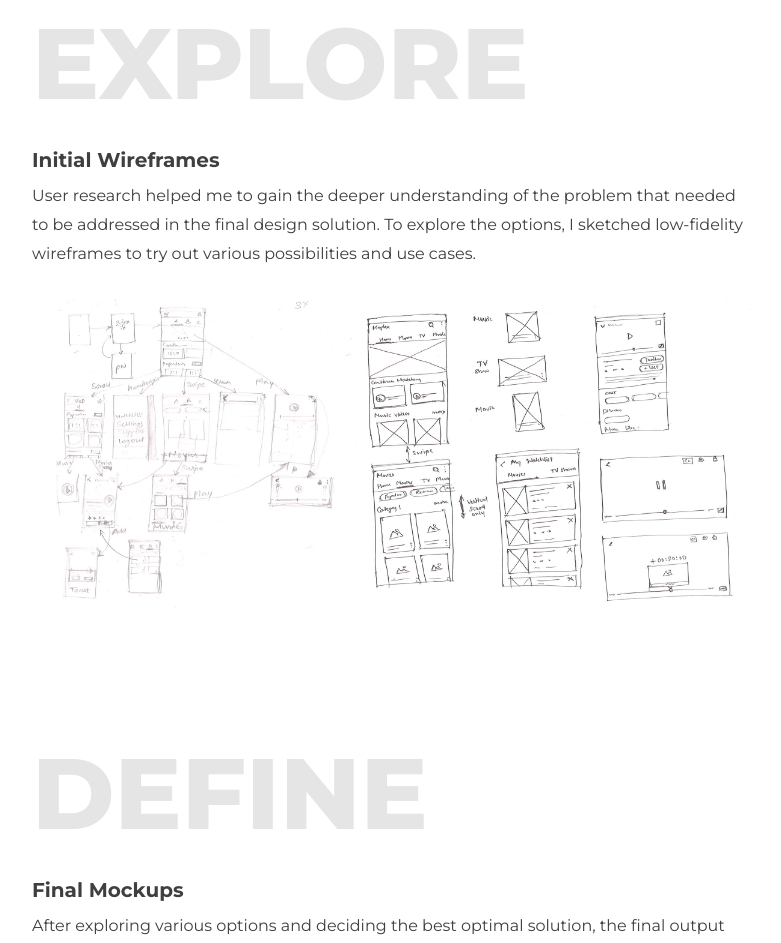
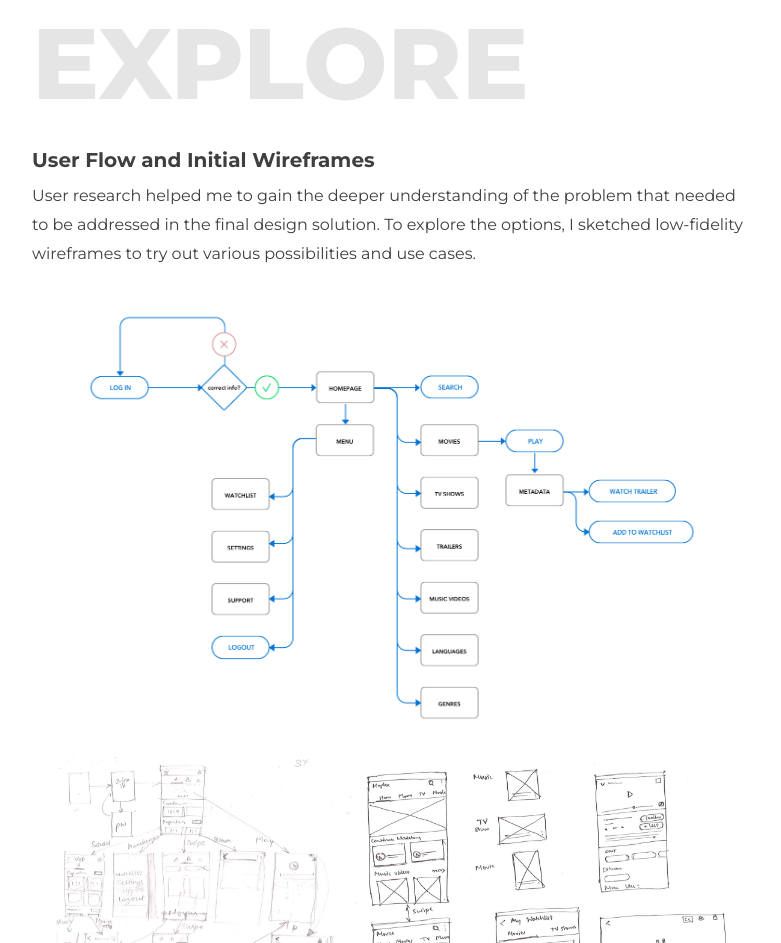
Before and after one commit to akshayy007/portfolio, a plain HTML site: page project1.html in a window 1280 px wide. Shown: the part 2862-3805 px from the top of the page, without its empty margins (248-1029 px from the left). Drawn offline with nearby package versions, Linux system fonts and the light colour scheme; some packages are replaced by stand-ins of ours; a script that the page names is missing.

Commit message:
case study update

```diff
--- a/project1.html
+++ b/project1.html
@@ -290,12 +290,22 @@
             <h5>EXPLORE</h5>
           </div>
            <div>
-            <h3>Initial Wireframes</h3>
+            <h3>User Flow and Initial Wireframes</h3>
             <p>User research helped me to gain the deeper understanding of the problem that needed to be addressed in the final design solution. To explore the options, I sketched low-fidelity wireframes to try out various possibilities and use cases.</p>
             </div>
         </div>
       </div>
     </div>
+
+    <div class="img_container">
+          <div class="row">
+          <div class="col-md-10 col-lg-8" style="width: 100%;">
+
+           <img src="img/moplex_user_flow.png" data-action="zoom" width="100%">
+
+          </div>
+        </div>
+      </div>
 
     <div class="img_container">
           <div class="row">
@@ -337,6 +347,8 @@
           </div>
         </div>
       </div>
+      <br>
+      <br>
 
 
  <div class="para_container">
```
Also changed, not shown: img/mockups1.jpg, img/moplex_user_flow.png (added), 2 other files.
